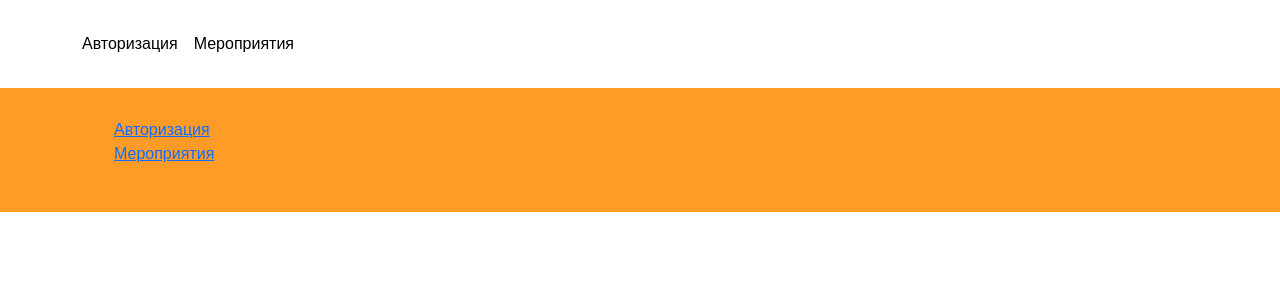
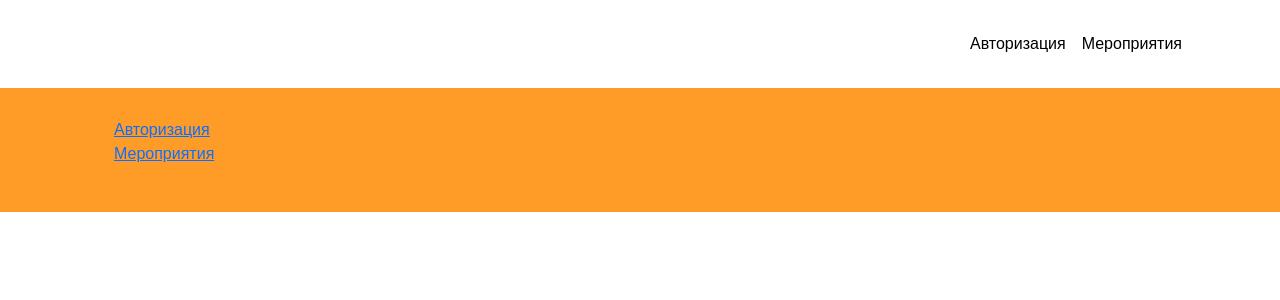
Before and after one commit to sephesis/events_front, a React (Create React App) app: page / in a window 1280 px wide. Shown: the top 300 px of the page. Built offline with nearby package versions, Linux system fonts and the light colour scheme.

Commit message:
style fix

```diff
--- a/src/components/Menu/TopMenu.css
+++ b/src/components/Menu/TopMenu.css
@@ -7,7 +7,7 @@
 .menu__list {
   display: flex;
   list-style: none;
-  justify-content: start;
+  justify-content: end;
   margin: 0;
   padding: 0;
 }
```
